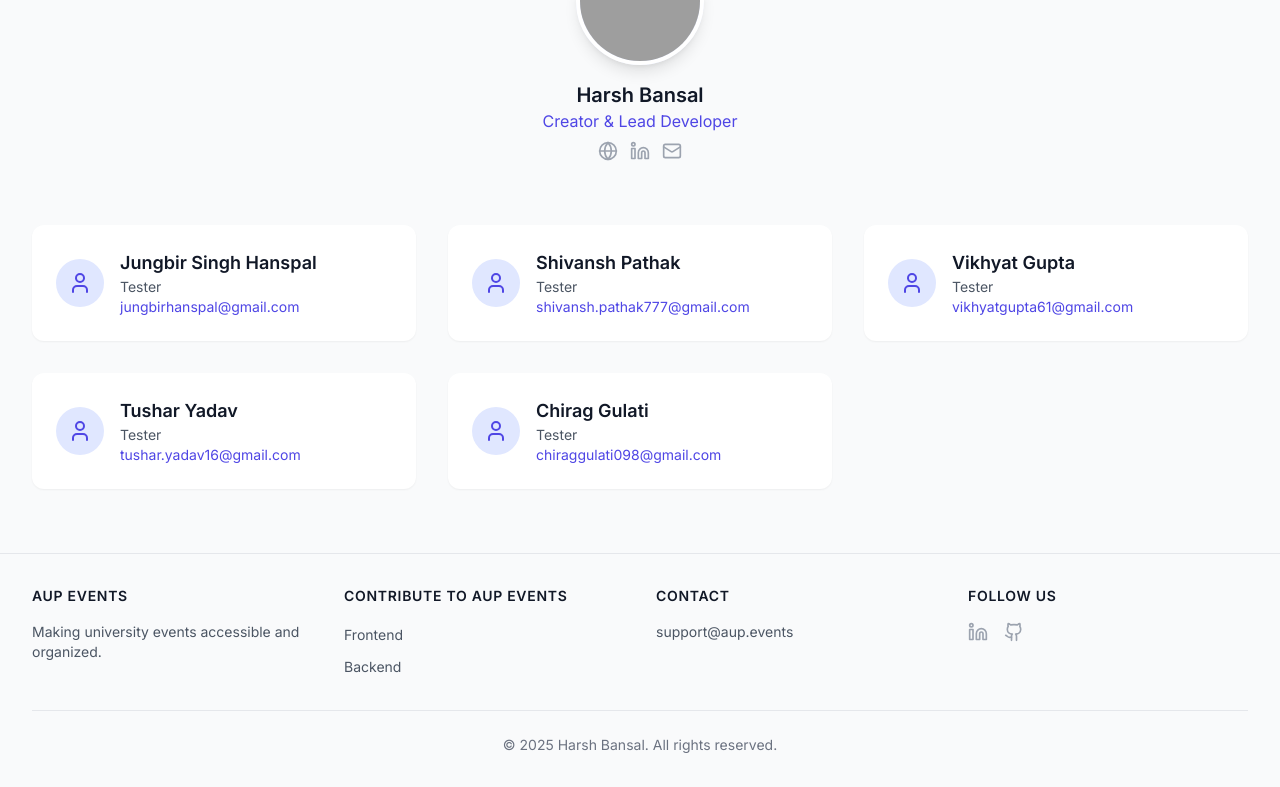
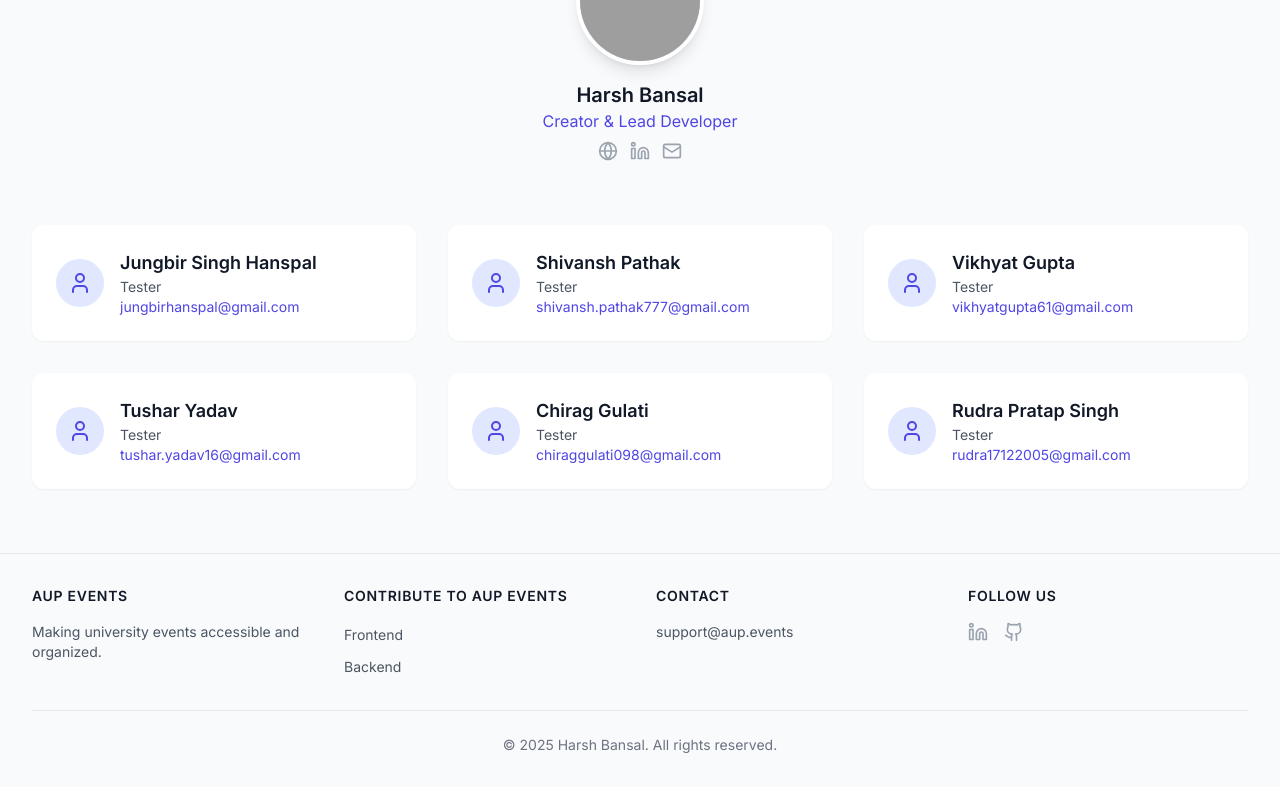
Before and after one commit to harshbansal7/amity-events-landingpage, a React (Vite) app: page / in a window 1280 px wide. Shown: the part 2008-2795 px from the top of the page. Built offline with nearby package versions, Linux system fonts and the light colour scheme; grey boxes are pictures that could not be loaded.

Commit message:
Add tester

```diff
--- a/src/App.tsx
+++ b/src/App.tsx
@@ -273,6 +273,21 @@ function App() {
               </div>
             </div>
 
+            <div className="bg-white p-6 rounded-xl shadow-sm hover:shadow-md transition-shadow">
+              <div className="flex items-center space-x-4">
+                <div className="flex-shrink-0">
+                  <div className="w-12 h-12 bg-indigo-100 rounded-full flex items-center justify-center">
+                    <User className="w-6 h-6 text-indigo-600" />
+                  </div>
+                </div>
+                <div>
+                  <h4 className="text-lg font-semibold text-gray-900">Rudra Pratap Singh</h4>
+                  <p className="text-gray-600 text-sm">Tester</p>
+                  <p className="text-indigo-600 text-sm">rudra17122005@gmail.com</p>
+                </div>
+              </div>
+            </div>
+
 
           </div>
         </div>
```
